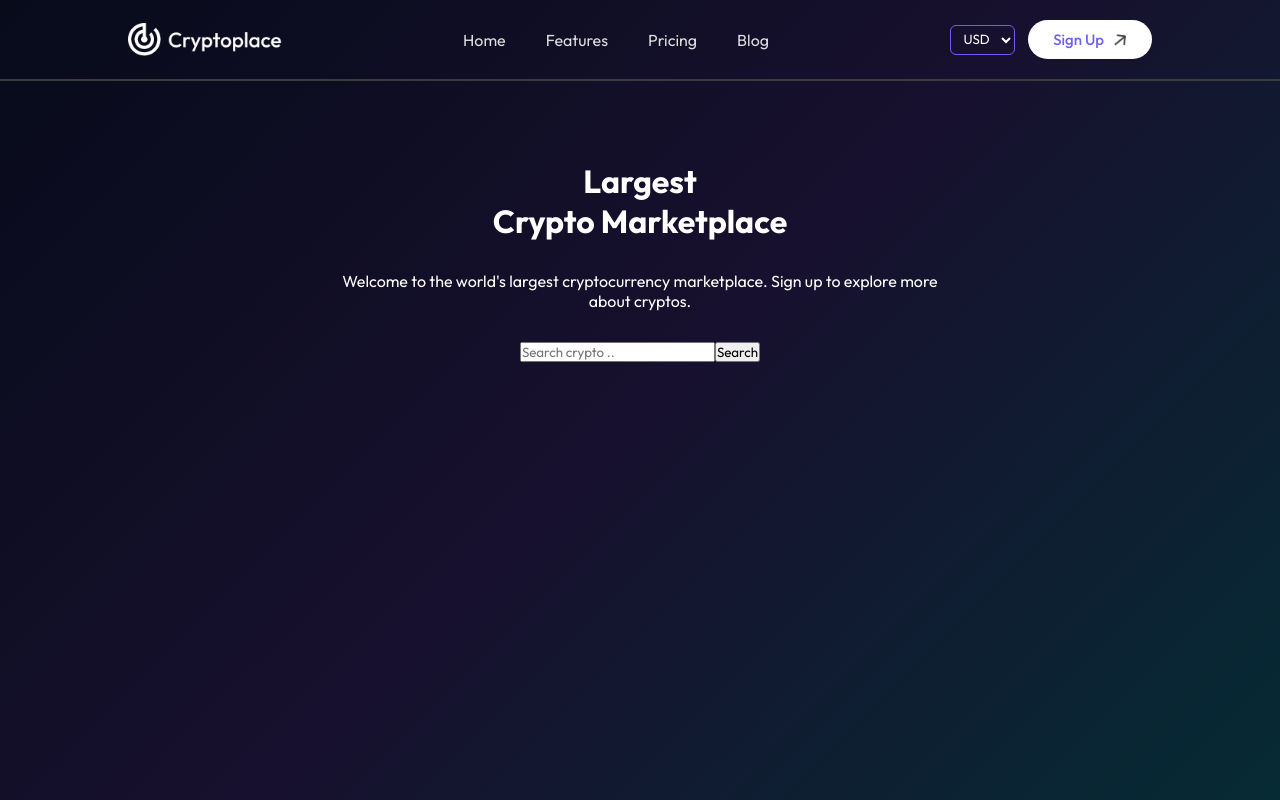
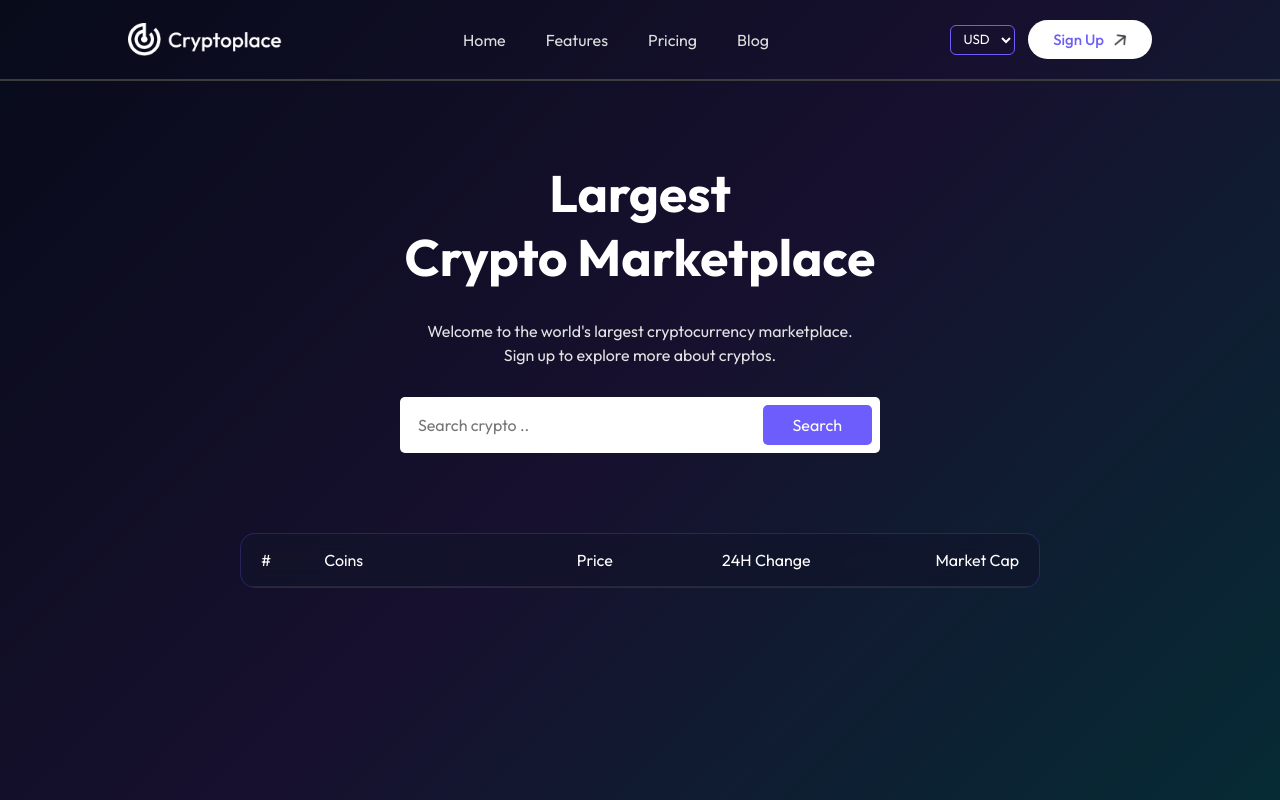
Before and after one commit to kr1shnnna/crypto-place, a React (Vite) app: page / in a window 1280 px wide. Built offline with nearby package versions, Linux system fonts and the light colour scheme; a web font is replaced by a local one.

Commit message:
hero section done

```diff
--- a/src/pages/Home/Home.css
+++ b/src/pages/Home/Home.css
@@ -14,5 +14,69 @@
 }
 
 .hero h1{
+    font-size:max(4vw,36px);
+}
+
+.hero p{
+    width:75%;
+    color:#e3e3e3;
+    line-height:1.5;
+}
+
+.hero form{
+    padding:8px;
+    width:80%;
+    background-color:white;
+    border-radius:5px;
+    font-size:20px;
+    display:flex;
+    justify-content:space-between;
+    align-items:center;
+    gap:10px;
+}
+
+.hero input{
+    flex:1;
+    font-size:16px;
+    outline:none;
+    border:none;
+    padding-left:10px;
+}
+
+.hero button{
+    border:none;
+    background:#6d5dfc;
+    color:white;
+    font-size:16px;
+    padding:10px 30px;
+
+    border-radius:5px;
+    cursor:pointer;
 
 }
+
+
+.crypto-table {
+    max-width: 800px;
+    margin: auto;
+    background: rgba(17, 21, 42, 0.65);
+    border: 1px solid rgba(109, 93, 252, 0.25);
+    border-radius: 15px;
+    overflow: hidden;
+    backdrop-filter: blur(10px);
+}
+
+.table-layout {
+    display: grid;
+    grid-template-columns: 0.5fr 2fr 1fr 1fr 1.5fr;
+    padding: 16px 20px;
+    align-items: center;
+    border-bottom: 1px solid rgba(255, 255, 255, 0.08);
+}
+
+.market-cap{
+
+    text-align:right;
+
+
+}
--- a/src/pages/Home/Home.jsx
+++ b/src/pages/Home/Home.jsx
@@ -16,6 +16,17 @@ const Home = () => {
             </form>
         </div>
 
+        <div className="crypto-table">
+            <div className="table-layout">
+                <p>#</p>
+                <p>Coins</p>
+                <p>Price</p>
+                <p style={{textAlign:'center'}}>24H Change</p>
+                <p className='market-cap'>Market Cap</p>
+
+            </div>
+        </div>
+
 
     </div>
   )
```
